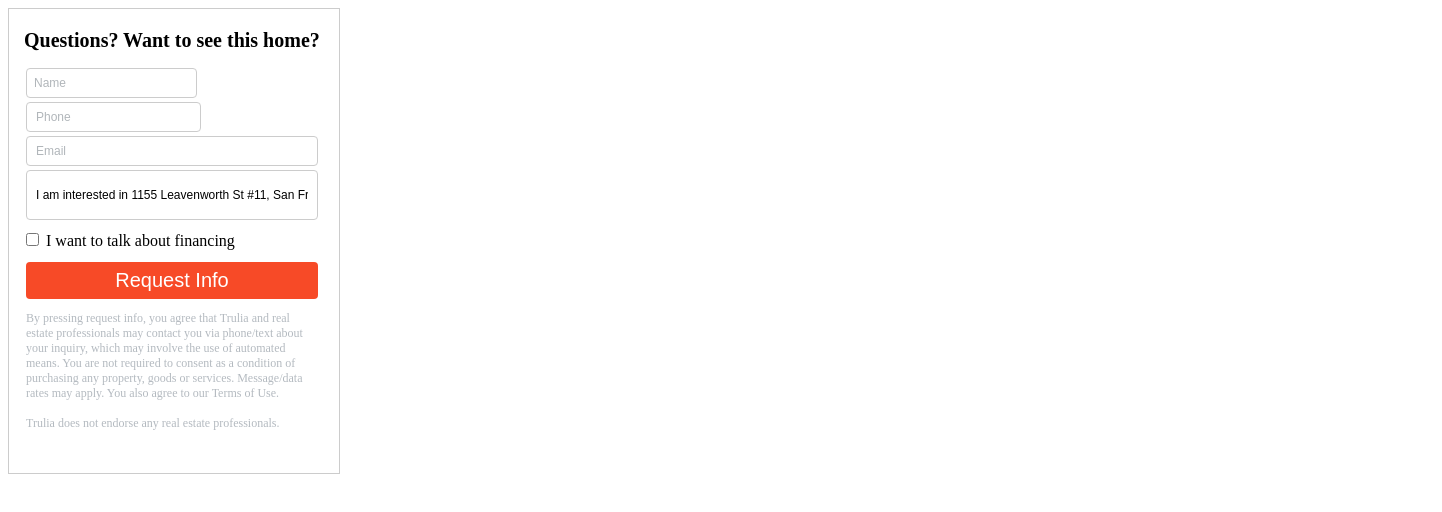
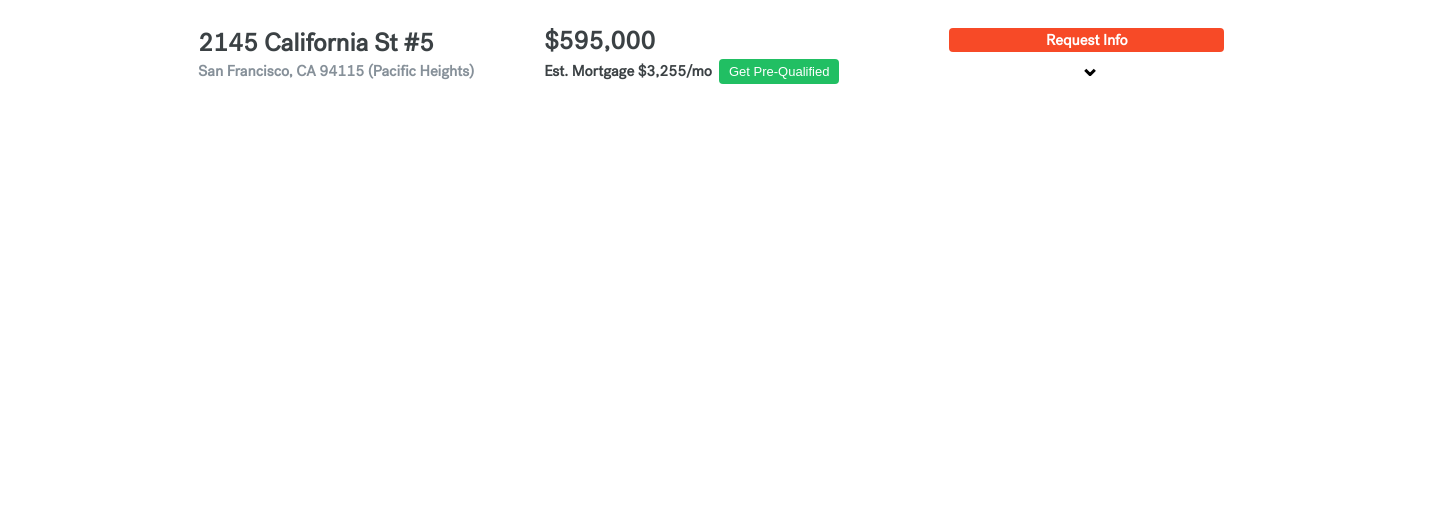
Before and after one commit to exuberant-productions/contactformheader-module, a React app: page / in a window 1280 px wide. Shown: the top 512 px of the page, 1442 px wide, since content can reach past the window. Built offline with nearby package versions, Linux system fonts and the light colour scheme.

Commit message:
Mockup header, implement PostGrotesk font

```diff
--- a/client/src/components/App.jsx
+++ b/client/src/components/App.jsx
@@ -1,5 +1,5 @@
 import React from 'react';
-// import Header from './Header.jsx';
+import Header from './Header.jsx';
 import Contactform from './Contactform.jsx';
 
 class App extends React.Component {
@@ -13,7 +13,7 @@ class App extends React.Component {
   render() {
     return (
       <div>
-        <Contactform />
+        <Header />
       </div>
     );
   }
--- a/client/src/components/Header.jsx
+++ b/client/src/components/Header.jsx
@@ -10,9 +10,35 @@ class Header extends React.Component {
 
   render() {
     return (
-      <h1>
-        THIS IS THE HEADER LOL
-      </h1>
+      <div name="header">
+        <div name="location">
+          <h1 name="address">
+            2145 California St #5
+          </h1>
+          <h2 name="cityStateEtc">
+            San Francisco, CA 94115 (Pacific Heights)
+          </h2>
+        </div>
+        <div name="pricePoint">
+          <h1 name="price">
+            $595,000
+          </h1>
+          <h2 name="mortgage">
+            Est. Mortgage $3,255/mo
+          </h2>
+          <button name="preQualify">
+            Get Pre-Qualified
+          </button>
+        </div>
+        <div name="formDropdown">
+          <h1 name="fakeButton">
+            Request Info
+          </h1>
+          <h2 name="downArrow">
+            &#8964;
+          </h2>
+        </div>
+      </div>
     );
   }
 }
--- a/public/style.css
+++ b/public/style.css
@@ -1,19 +1,138 @@
+@font-face {
+  font-family: postGrotesk;
+  src: url('./PostGrotesk-Book.ttf');
+}
+
+div[name=header] {
+  font-family: postGrotesk;
+  margin-left: 170px;
+  display: inline-block;
+  width: 100%;
+}
+
+div[name=location] {
+  display: inline-block;
+  margin: 1px 20px;
+}
+
+h1[name=address] {
+  font-size: 25px;
+  color: #3B4144;
+  margin-bottom: 2px;
+}
+
+h2[name=cityStateEtc] {
+  font-size: 15px;
+  color: #869099;
+  margin-top: 5px;
+}
+
+div[name=pricePoint] {
+  display: inline-block;
+  margin: 1px 50px;
+}
+
+h1[name=price] {
+  font-size: 25px;
+  color: #3B4144;
+  margin-bottom: 2px;
+}
+
+h2[name=mortgage] {
+  font-size: 15px;
+  color: #3B4144;
+  margin-top: 5px;
+  display: inline-block;
+}
+
+button[name=preQualify] {
+  display: inline-block;
+  margin-left: 7px;
+  background-color: #21BF63;
+  border-radius: 4px;
+  border: 0px solid;
+  font-size: 13px;
+  color: white;
+  padding: 5px 10px;
+  transition: background-color 0.25s;
+}
+
+button[name=preQualify]:hover {
+  cursor: pointer;
+  background-color: #24d66e;
+}
+
+div[name=formDropdown] {
+  display: inline-block;
+  margin: 1px 60px;
+}
+
+h1[name=fakeButton] {
+  background-color: #F74A27;
+  border-radius: 4px;
+  text-align: center;
+  color: white;
+  font-size: 15px;
+  padding-top: 3px;
+  padding-bottom: 3px;
+  width: 275px;
+  margin-bottom: 1px;
+}
+
+h2[name=downArrow] {
+  padding-top: 1px;
+  padding-bottom: 3px;
+  padding-left: 130px;
+  margin-top: 1px;
+}
+
+
+
+
+
+
+
+
+
+
+
+
+
+
+
+
+
+
+
+
+
+
+
+
+
+
+
+
+
+
 div[name=contactForm] {
   border: 1px solid #ccc;
   height: 450px;
   width: 300px;
   padding: 7px 15px;
+  font-family: postGrotesk;
 }
 
 h1[name=formHeader] {
-  font-size: 20px;
+  font-size: 18px;
+  padding: 2px 2px;
 }
 
 input[name=name] {
   border-radius: 4px;
   padding: 7px 7px;
   font-size: 12px;
-  border: 1px solid #ccc;
+  border: 1px solid #CCD1D3;
   margin: 2px 2px;
 }
 
@@ -26,7 +145,7 @@ input[name=phone] {
   border-radius: 4px;
   padding: 7px 9px;
   font-size: 12px;
-  border: 1px solid #ccc;
+  border: 1px solid #CCD1D3;
   margin: 2px 2px;
 }
 
@@ -39,7 +158,7 @@ input[name=email] {
   border-radius: 4px;
   padding: 7px 9px;
   font-size: 12px;
-  border: 1px solid #ccc;
+  border: 1px solid #CCD1D3;
   margin: 2px 2px;
   width: 292px;
 }
@@ -53,10 +172,12 @@ input[name=message] {
   border-radius: 4px;
   padding: 7px 9px;
   font-size: 12px;
-  border: 1px solid #ccc;
+  border: 1px solid #CCD1D3;
   margin: 2px 2px;
   width: 292px;
   height: 50px;
+  resize: both;
+  overflow: auto;
 }
 
 input[name=message]:focus {
@@ -71,6 +192,7 @@ input[name=financing] {
 div[name=checkboxText] {
   margin: 10px 5px;
   display: inline-block;
+  font-size: 13px;
 }
 
 button[name=requestInfo] {
@@ -87,6 +209,7 @@ button[name=requestInfo] {
 
 button[name=requestInfo]:hover {
   opacity: 0.7;
+  cursor: pointer;
 }
 
 footer[name=formFooter] {
@@ -94,6 +217,7 @@ footer[name=formFooter] {
   font-size: 12px;
   width: 292px;
   margin: 10px 2px;
+  font-weight: 0;
 }
 
 ::placeholder {
```
Also changed, not shown: public/PostGrotesk-Book.ttf (added).
